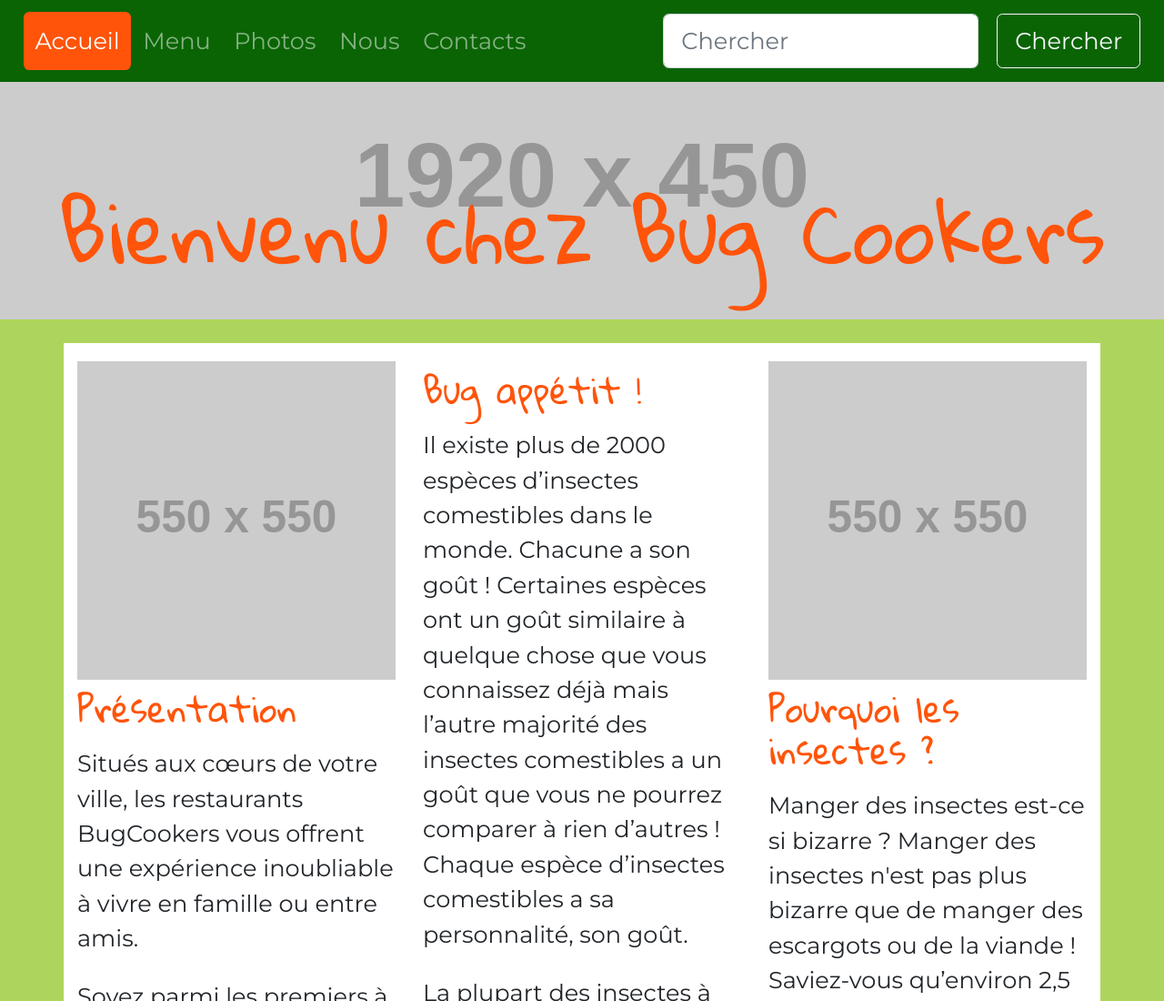
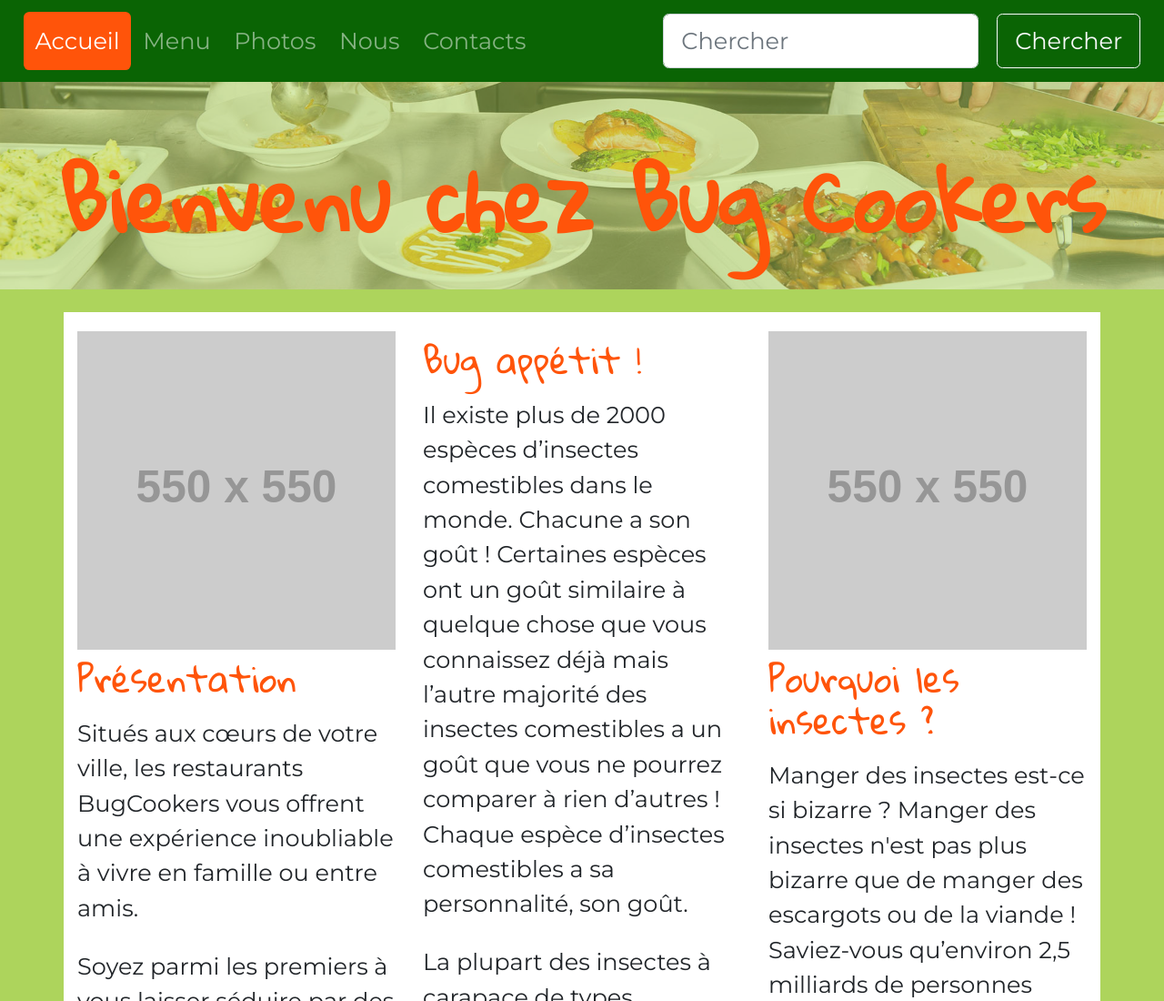
Before and after one commit to laurentconroux/projetwcs1, a plain HTML site: page index.html in a window 1280 px wide. Shown: the top 1100 px of the page at 91% size. Drawn offline with nearby package versions, Linux system fonts and the light colour scheme; placeholder pictures from the web are drawn by us.

Commit message:
index et css

```diff
--- a/css/bugcookers.css
+++ b/css/bugcookers.css
@@ -18,6 +18,11 @@ h1,
     font-family: 'Gloria Hallelujah', cursive;
     line-height: 0;
     font-size: 2rem;
+    font-weight: 700;
+}
+
+.h1 {
+    line-height: 0;
 }
 
 h2 {
@@ -29,6 +34,7 @@ h2 {
 
 .bannierehaut {
     margin-top: 2rem;
+    opacity: 0.5;
 }
 
 section {
--- a/index.html
+++ b/index.html
@@ -35,9 +35,10 @@
                 </div>
             </nav>
         </div>
+        <img src="images/1920x400_ChefsAuTravail.jpg" class="bannierehaut img-fluid" alt="bienvenu chez BugCookers">
 
-        <img src="http://via.placeholder.com/1920x450" class="bannierehaut img-fluid" alt="bienvenu chez BugCookers">
-        <h1 class="text-center clr-01">Bienvenu<span class="h1 d-none d-sm-inline-flex clr-01">&nbsp;chez Bug Cookers</span></h1>
+        <h1 class="text-center justify-content-center clr-01"><span class="h1 d-inline-flex">Bienvenu</span><span class="h1 d-none d-sm-inline-flex">&nbsp;chez Bug Cookers</span></h1>
+
 
     </header>
     <section class="container center-block bgclr-04">
```
